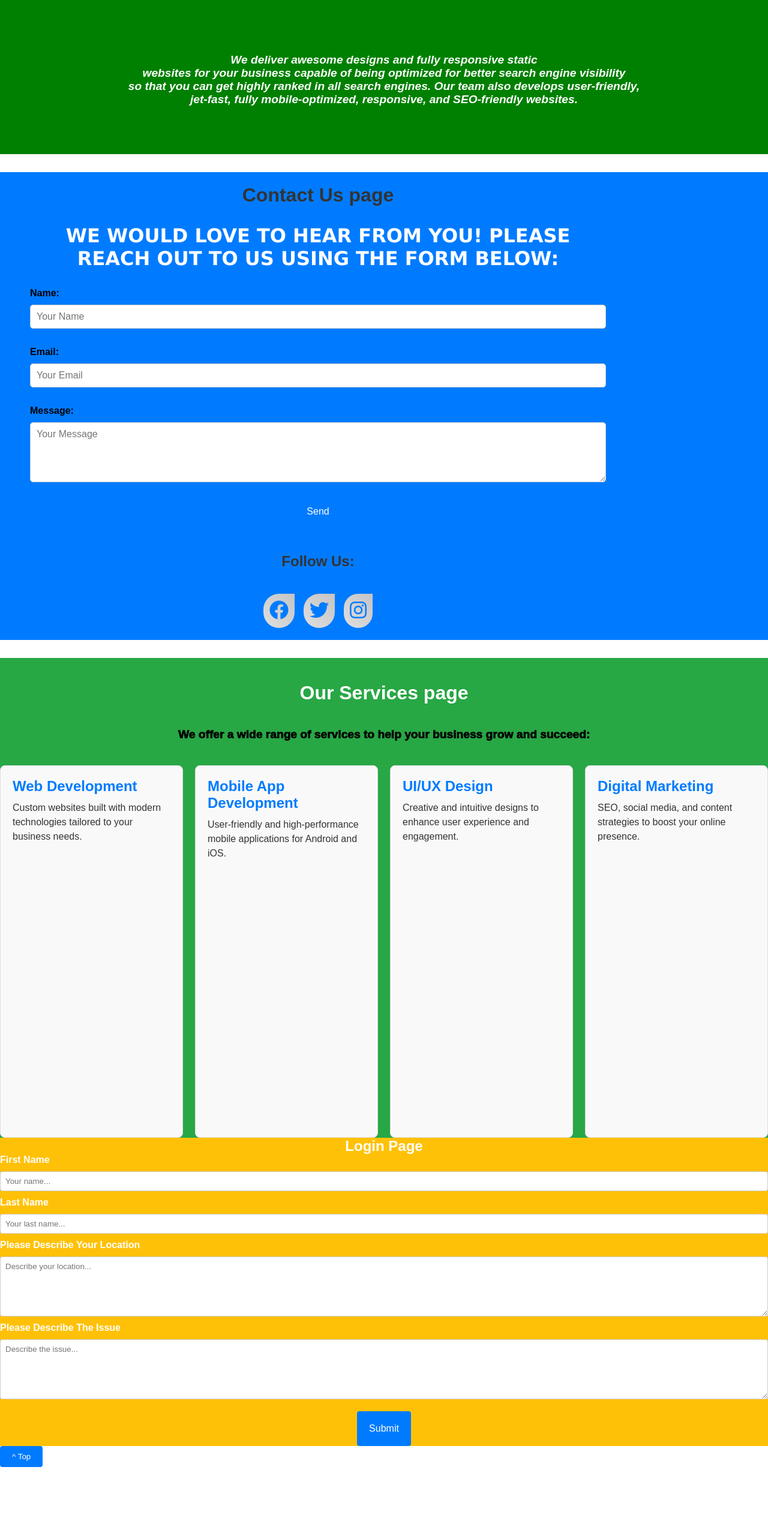
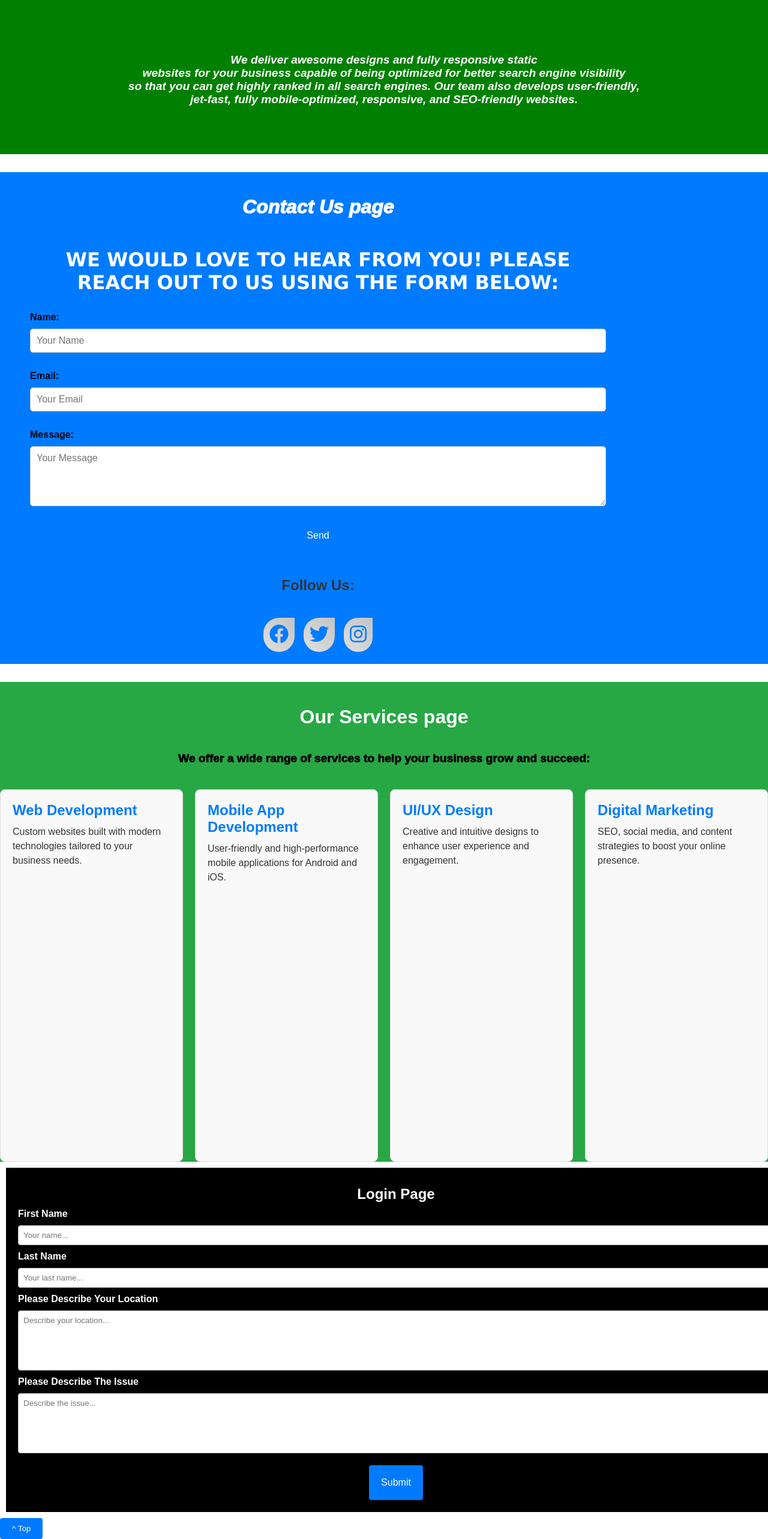
Before and after one commit to Tumumanye-Nelson/NelsonServiceWebsite, a React (Vite) app: page / in a window 1280 px wide. Shown: the part 1300-3866 px from the top of the page at 60% size. Before the commit the page ends 3746 px from the top, so only its background shows below. Built offline with nearby package versions, Linux system fonts and the light colour scheme.

Commit message:
changed the login page

```diff
--- a/src/component/Login.jsx
+++ b/src/component/Login.jsx
@@ -23,7 +23,7 @@ function Login() {
 
   return (
     <div id="login" >
-      <h2 style={{ textAlign: "center" }}>Login Page</h2>
+      <h2 style={{ textAlign: "center" ,margin:"10px"}}>Login Page</h2>
       <form onSubmit={handleSubmit}>
         <label htmlFor="fname">First Name</label>
         <input
--- a/src/index.css
+++ b/src/index.css
@@ -1,4 +1,9 @@
 /* Home page container */
+*{
+  margin: 0;
+  padding: 0;
+  box-sizing: border-box;
+}
 .homey {
   background-color: #000;
   width: 100%;
@@ -123,6 +128,7 @@ button:hover {
 text-transform: uppercase;
 font-size: 2em;
 }
+
 a{
   color: red;
   text-decoration: none;
@@ -288,7 +294,15 @@ p {
 .contact-form button:hover {
   background-color: #0056b3;
 }
+.h12{
+  padding: 20px;
+  margin: 0px;
+  color: white;
+  font-weight: 1000;
+  font-family: sans-serif;
+  font-style: italic;
 
+}
 .social-media {
   margin-top: 30px;
 }
@@ -489,7 +503,14 @@ p {
 }
 
 #login {
-  background-color: #ffc107; /* Yellow */
+  background-color: black;
+  width: 100%;
+  margin: 10px;
+  padding: 5px;
+}
+.lo{
+
+
 }
 
 /* Smooth scrolling */
@@ -507,8 +528,3 @@ html {
 
 
 }
-
-
-p12{
-
-}
```
